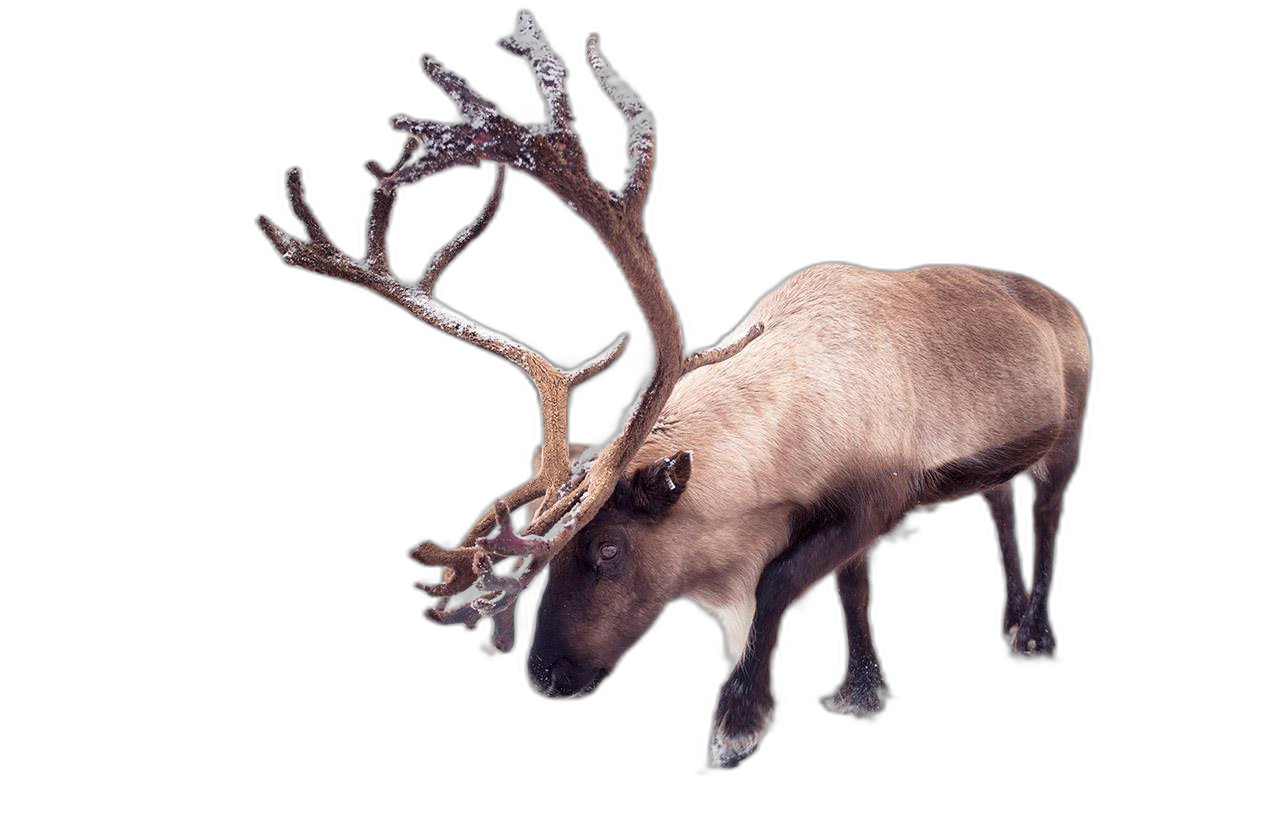
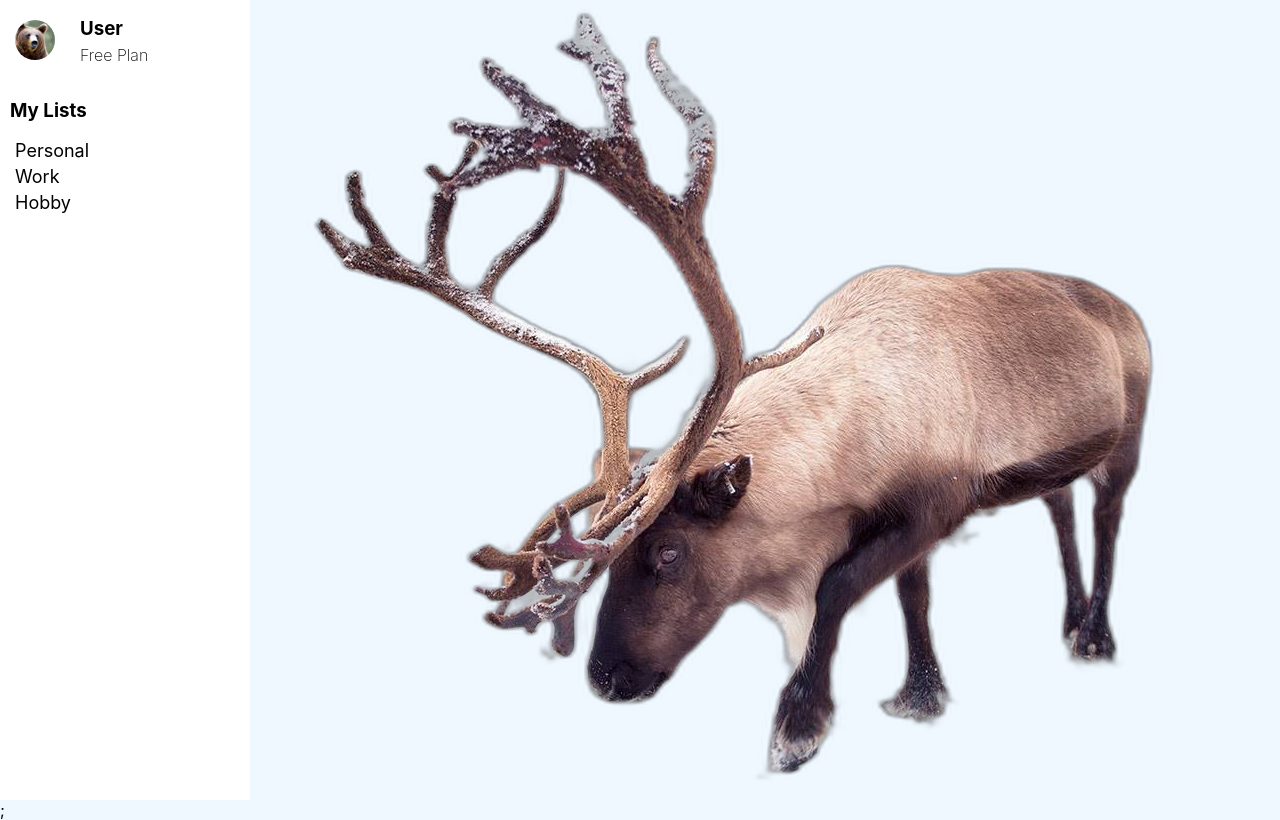
Before and after one commit to fasiha/todo-typescript, a React (Create React App) app: page / in a window 1280 px wide. Built offline with nearby package versions, Linux system fonts and the light colour scheme.

Commit message:
Add a side bar

```diff
--- a/src/App.css
+++ b/src/App.css
@@ -1,4 +1,7 @@
 body {
   background-image: url("./images/fixed.png");
   background-repeat: no-repeat;
+  background-position: right;
+  background-color: aliceblue;
+  overflow-y: hidden;
 }
--- a/src/App.tsx
+++ b/src/App.tsx
@@ -1,7 +1,12 @@
 import "./App.css";
+import Sidebar from "./components/Sidebar";
 
 function App() {
-  return <div className="App"></div>;
+  return (
+    <div className="App">
+      <Sidebar />
+    </div>
+  );
 }
 
 export default App;
--- /dev/null
+++ b/src/components/Sidebar.tsx
@@ -0,0 +1,34 @@
+import "./sidebar.css";
+import avatar from "../images/avatar.png";
+const UserHeader = () => {
+  return (
+    <div className="userheader">
+      <img src={avatar}></img>
+      <div className="userinfo">
+        <h3>User</h3>
+        <p>Free Plan</p>
+      </div>
+    </div>
+  );
+};
+
+const Sidebar = () => {
+  return (
+    <>
+      <UserHeader />
+      <div className="sidebar">
+        <div className="mylist">
+          <h3>My Lists</h3>
+          <ul>
+            <li>Personal</li>
+            <li>Work</li>
+            <li>Hobby</li>
+          </ul>
+        </div>
+      </div>
+      ;
+    </>
+  );
+};
+
+export default Sidebar;
--- /dev/null
+++ b/src/components/sidebar.css
@@ -0,0 +1,45 @@
+.sidebar {
+  background-color: white;
+  width: 250px;
+  height: 100vh;
+}
+
+.userheader img {
+  width: 40px;
+  height: 40px;
+  border-radius: 50%;
+  padding: 15px;
+}
+.userinfo h3 {
+  margin-bottom: 0px;
+  padding: 0px;
+}
+.userinfo p {
+  margin-top: 5px;
+  font-weight: 200;
+}
+
+.userheader {
+  position: absolute;
+  background-color: white;
+  width: 250px;
+  height: 80px;
+  display: flex;
+  align-items: center;
+  gap: 10px;
+}
+
+.mylist {
+  padding-top: 80px;
+  padding-left: 10px;
+}
+
+.mylist ul {
+  font-size: 18px;
+  list-style-type: none;
+  margin: 0;
+  padding: 0;
+}
+.mylist ul li {
+  margin: 5px;
+}
```
Also changed, not shown: src/images/avatar.png (added).
